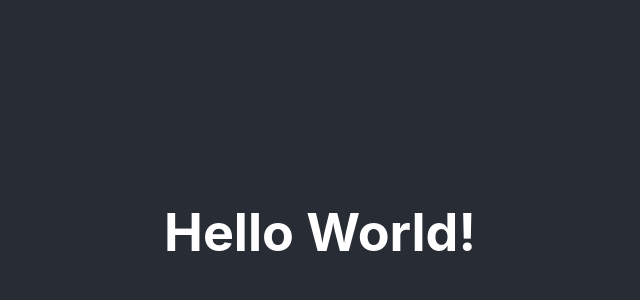
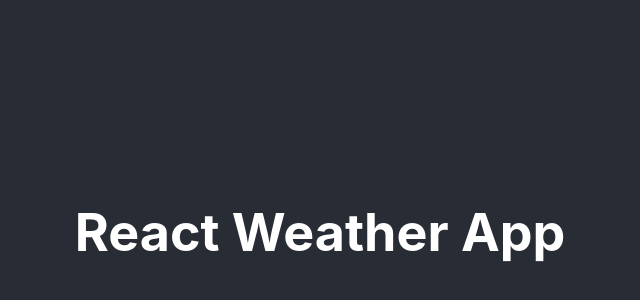
Before and after one commit to tuppercm/weather-app-react, a React (Create React App) app: page / in a window 1280 px wide. Shown: the part 168-468 px from the top of the page, without its empty margins (320-960 px from the left). Built offline with nearby package versions, Linux system fonts and the light colour scheme.

Commit message:
Renamed title (to test deployment setup)

```diff
--- a/src/App.js
+++ b/src/App.js
@@ -4,7 +4,7 @@ function App() {
   return (
     <div className="App">
       <header className="App-header">
-        <h1>Hello World!</h1>
+        <h1>React Weather App</h1>
       </header>
     </div>
   );
```
